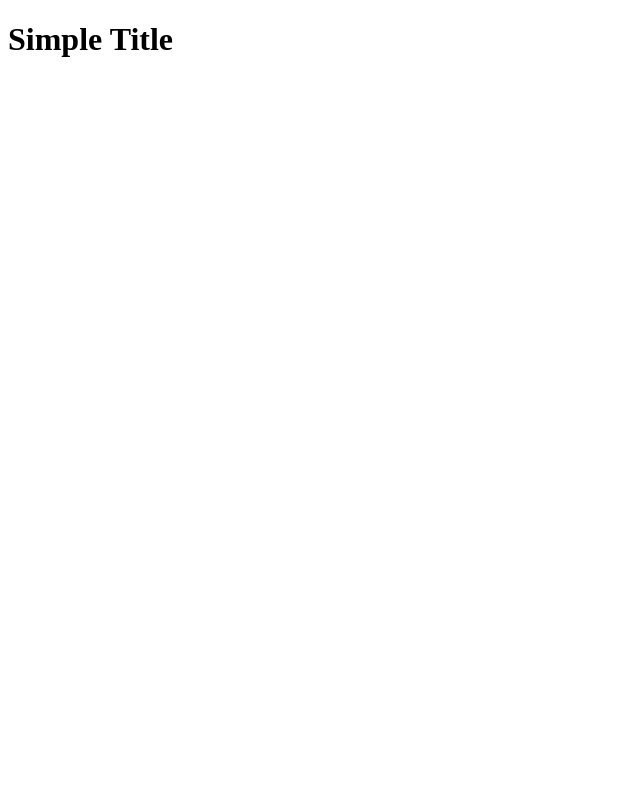
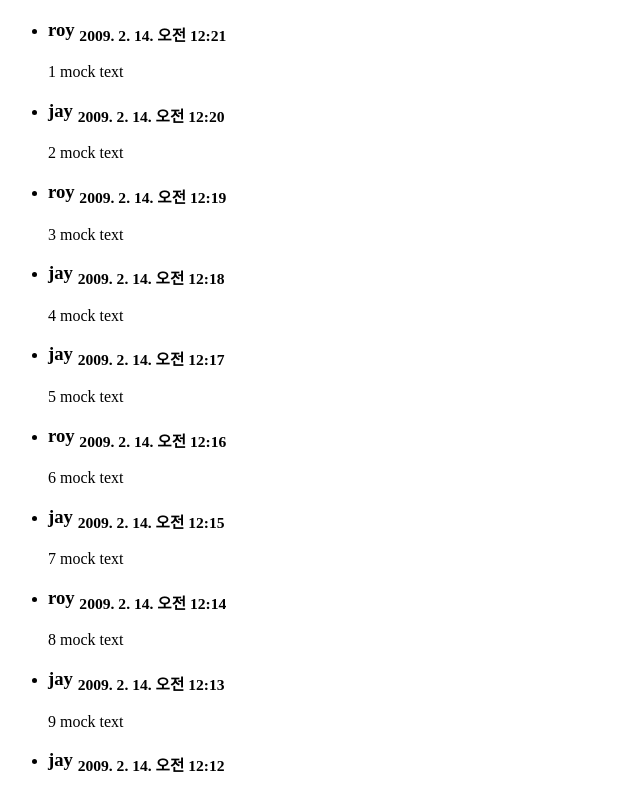
Before and after one commit to woriwori/react-full-stack, a Next.js app in the folder client/: page / in a window 1280 px wide. Shown: the top 794 px of the page, without its empty margins (0-640 px from the left). Built offline with nearby package versions, Linux system fonts and the light colour scheme.

Commit message:
add MsgList with mock data

```diff
--- /dev/null
+++ b/client/components/MsgItem.js
@@ -0,0 +1,28 @@
+import React from 'react';
+
+const MsgItem = ({
+    userId,
+    timestamp,
+    text
+}) => {
+    return (
+        <li className="messages_item">
+            <h3>
+            {userId}{' '}
+            <sub>
+                {new Date(timestamp).toLocaleString('ko-KR', {
+                    year: "numeric",
+                    month: "numeric",
+                    day: "numeric",
+                    hour: "2-digit",
+                    minute: "2-digit",
+                    hour12: true
+                })}
+            </sub>
+            </h3>
+            {text}
+        </li>
+    );
+};
+
+export default MsgItem;
--- /dev/null
+++ b/client/components/MsgList.js
@@ -0,0 +1,23 @@
+import React from 'react';
+import MsgItem from "./MsgItem";
+
+const UserIds = ['roy', 'jay']
+const getRandomUserId = () => UserIds[Math.round(Math.random())]
+const msgs = Array(50).fill(null).map((_,i) => ({
+    id: i+1,
+    userId: getRandomUserId(),
+    timestamp: 1234567890123 + (50 - i) * 1000 * 60, // 50-i : 시간 내림차순 정렬을 위해
+    text: `${i+1} mock text`
+}))
+
+const MsgList = () => {
+    return (
+        <ul className="messages">
+            {
+                msgs.map((value,i) => <MsgItem key={i} {...value}/>)
+            }
+        </ul>
+    );
+};
+
+export default MsgList;
--- a/client/pages/index.js
+++ b/client/pages/index.js
@@ -1,9 +1,10 @@
 import React from 'react';
+import MsgList from "../components/MsgList";
 
 const Home = () => {
     return (
         <div>
-          <h1>Simple Title</h1>
+         <MsgList/>
         </div>
     );
 };
```
